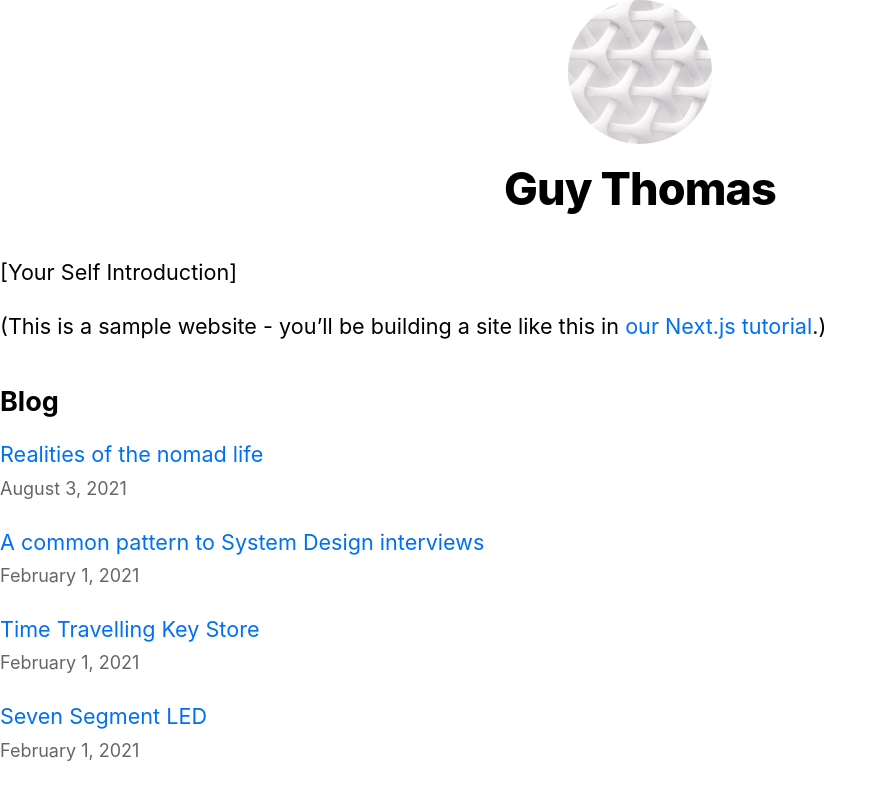
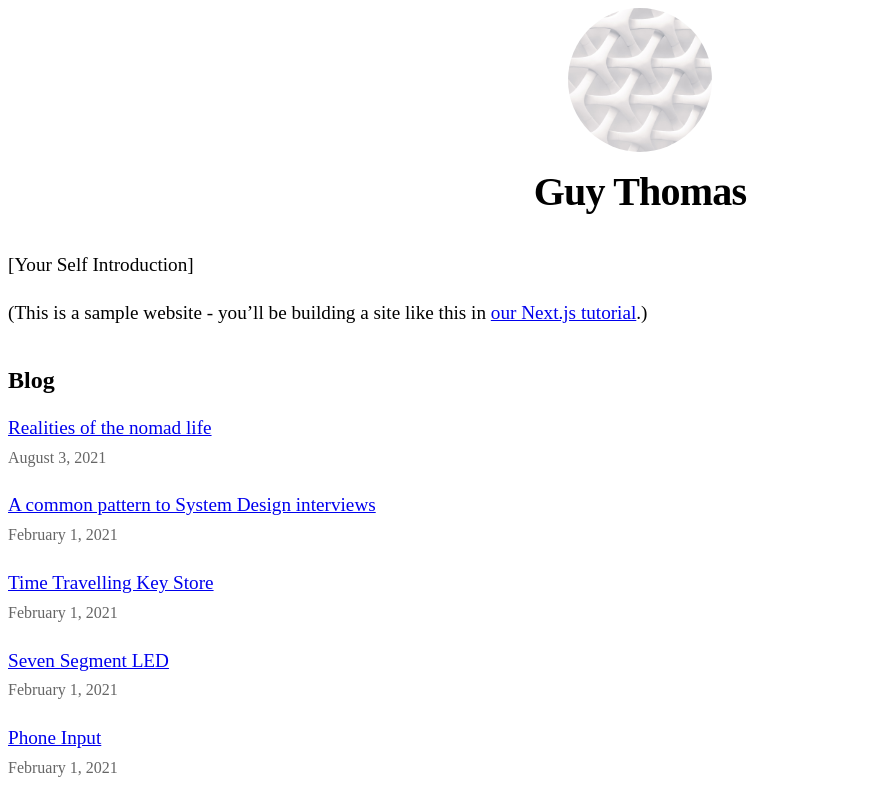
Before and after one commit to guyathomas/guythomas.me, a Next.js app: page / in a window 1280 px wide. Shown: the top 793 px of the page, without its empty margins (0-887 px from the left). Built offline with nearby package versions, Linux system fonts and the light colour scheme.

Commit message:
get full bleed working without max-prose

```diff
--- a/src/components/layout.tsx
+++ b/src/components/layout.tsx
@@ -13,7 +13,7 @@ interface LayoutProps {
 }
 
 const Layout: React.FC<LayoutProps> = ({ children, home }) => (
-  <div className="container max-w-prose">
+  <div className="container">
     <Head>
       <link rel="icon" href="/favicon.ico" />
       <meta
--- a/src/lib/transformCodesandbox.ts
+++ b/src/lib/transformCodesandbox.ts
@@ -13,7 +13,7 @@ const CODESANDBOX_ROOT_DIRECTORY = path.join(
   "content/codesandbox/"
 );
 const getIframeHtml = (url) =>
-  `<iframe src="${url}" class="embedded-codesandbox" sandbox="allow-modals allow-forms allow-popups allow-scripts allow-same-origin"></iframe>`;
+  `<iframe src="${url}" class="-mx-container w-screen h-52" sandbox="allow-modals allow-forms allow-popups allow-scripts allow-same-origin"></iframe>`;
 
 const getPackageJsonFile = (fileList) =>
   fileList.find((file) => file.includes("package.json"));
--- a/src/pages/_app.tsx
+++ b/src/pages/_app.tsx
@@ -1,7 +1,5 @@
 import "tailwindcss/tailwind.css";
 import { AppProps } from "next/app";
-
-import "../styles/global.css";
 
 export default function App({ Component, pageProps }: AppProps) {
   return <Component {...pageProps} />;
--- a/src/styles/global.css
+++ /dev/null
@@ -1,27 +0,0 @@
-html,
-body {
-  padding: 0;
-  margin: 0;
-  font-family: -apple-system, BlinkMacSystemFont, Segoe UI, Roboto, Oxygen,
-    Ubuntu, Cantarell, Fira Sans, Droid Sans, Helvetica Neue, sans-serif;
-  line-height: 1.6;
-  font-size: 18px;
-}
-
-* {
-  box-sizing: border-box;
-}
-
-a {
-  color: #0070f3;
-  text-decoration: none;
-}
-
-a:hover {
-  text-decoration: underline;
-}
-
-img {
-  max-width: 100%;
-  display: block;
-}
--- a/tailwind.config.js
+++ b/tailwind.config.js
@@ -1,6 +1,6 @@
 /** @type {import('tailwindcss').Config} */
 module.exports = {
-  content: ["./src/**/*.{js,tsx}"],
+  content: ["./src/**/*.{js,tsx,ts}"],
   theme: {
     container: {
       center: true,
```
